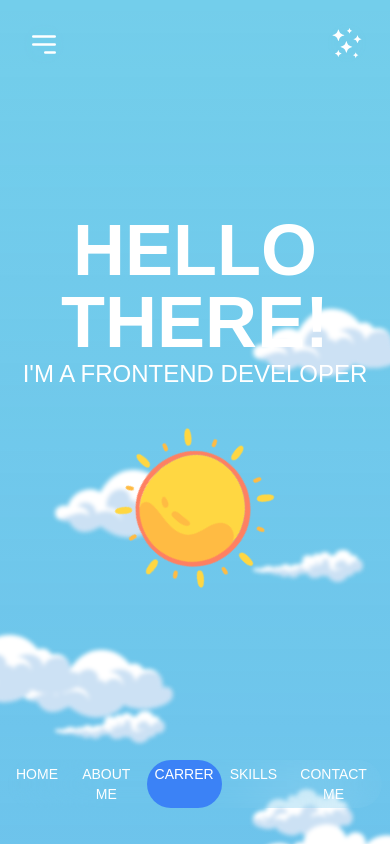
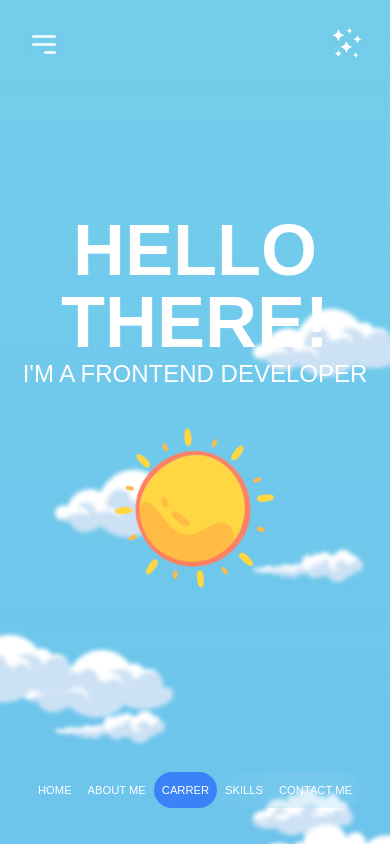
Before and after one commit to faezehrb/CreativeWorksInNextJs, a Next.js app: page / in a window 390 px wide. Shown: the top 844 px of the page. Built offline with nearby package versions, Linux system fonts and the light colour scheme; a web font is replaced by a local one.

Commit message:
Some Interface Edit

```diff
--- a/app/globals.css
+++ b/app/globals.css
@@ -38,7 +38,9 @@ body{
 .cloud-container {
   animation: moveCloud 120s linear infinite;
 }
-
+section{
+  overflow: hidden;
+}
 @keyframes moveCloud {
   0% {
     transform: translateX(-100%);
--- a/components/navbar/secNav.tsx
+++ b/components/navbar/secNav.tsx
@@ -3,6 +3,7 @@ import React from 'react'
 import { gsap } from 'gsap'
 import { useState, useEffect, useRef } from 'react';
 import ScrollToPlugin from 'gsap/ScrollToPlugin'
+import { useAppContext } from '../context';
 
 gsap.registerPlugin(ScrollToPlugin)
 
@@ -36,23 +37,23 @@ const handleSmoothScroll = (target: number) => {
       const section: any = document.getElementById(sectionId);
       section.scrollIntoView({ behavior: 'smooth' });
     };
-
+    const { nightMode } = useAppContext()
     return (
       <div className='fixed bottom-0 z-50 w-screen grid place-items-center justify-center items-center md:p-2'>
         <ul className='backdrop-blur-2xl rounded-full mb-7 flex justify-center'>
-          <li className={`text-white transform transition-all text-center pl-7 pr-7 pt-3 pb-3 text-lg md:pl-2 md:pr-2 md:pt-1 md:pb-1 cursor-pointer md:text-sm ${activeSection === 'firstSec' ? 'bg-blue-500 rounded-full' : ''}`} onClick={() => handleSmoothScroll('firstSec')}>
+          <li className={`text-white transform transition-all text-center pl-7 pr-7 pt-3 pb-3 text-lg md:pl-2 md:pr-2 md:pt-1 md:pb-1 cursor-pointer ${nightMode ? "md:text-[0.6rem]" : "md:text-[0.7rem]"} ${activeSection === 'firstSec' ? 'bg-blue-500 rounded-full' : ''}`} onClick={() => handleSmoothScroll('firstSec')}>
             HOME
           </li>
-          <li className={`text-white transform transition-all text-center pl-7 pr-7 pt-3 pb-3 text-lg md:pl-2 md:pr-2 md:pt-1 md:pb-1 cursor-pointer md:text-sm ${activeSection === 'secondSec' ? 'bg-blue-500 rounded-full' : ''}`} onClick={() => handleSmoothScroll('secondSec')}>
+          <li className={`text-white transform transition-all text-center pl-7 pr-7 pt-3 pb-3 text-lg md:pl-2 md:pr-2 md:pt-1 md:pb-1 cursor-pointer ${nightMode ? "md:text-[0.6rem]" : "md:text-[0.7rem]"} ${activeSection === 'secondSec' ? 'bg-blue-500 rounded-full' : ''}`} onClick={() => handleSmoothScroll('secondSec')}>
             ABOUT ME
           </li>
-          <li className={`text-white transform transition-all text-center pl-7 pr-7 pt-3 pb-3 text-lg md:pl-2 md:pr-2 md:pt-1 md:pb-1 cursor-pointer md:text-sm ${activeSection === 'thirdSec' ? 'bg-blue-500 rounded-full' : ''}`} onClick={() => handleSmoothScroll('thirdSec')}>
+          <li className={`text-white transform transition-all text-center pl-7 pr-7 pt-3 pb-3 text-lg md:pl-2 md:pr-2 md:pt-1 md:pb-1 cursor-pointer ${nightMode ? "md:text-[0.6rem]" : "md:text-[0.7rem]"} ${activeSection === 'thirdSec' ? 'bg-blue-500 rounded-full' : ''}`} onClick={() => handleSmoothScroll('thirdSec')}>
             CARRER
           </li>
-          <li className={`text-white transform transition-all text-center pl-7 pr-7 pt-3 pb-3 text-lg md:pl-2 md:pr-2 md:pt-1 md:pb-1 cursor-pointer md:text-sm ${activeSection === 'forthSec' ? 'bg-blue-500 rounded-full' : ''}`} onClick={() => handleSmoothScroll('forthSec')}>
+          <li className={`text-white transform transition-all text-center pl-7 pr-7 pt-3 pb-3 text-lg md:pl-2 md:pr-2 md:pt-1 md:pb-1 cursor-pointer ${nightMode ? "md:text-[0.6rem]" : "md:text-[0.7rem]"} ${activeSection === 'forthSec' ? 'bg-blue-500 rounded-full' : ''}`} onClick={() => handleSmoothScroll('forthSec')}>
             SKILLS
           </li>
-          <li className={`text-white transform transition-all text-center pl-7 pr-7 pt-3 pb-3 text-lg md:pl-2 md:pr-2 md:pt-1 md:pb-1 cursor-pointer md:text-sm ${activeSection === 'fifthSec' ? 'bg-blue-500 rounded-full' : ''}`} onClick={() => handleSmoothScroll('fifthSec')}>
+          <li className={`text-white transform transition-all text-center pl-7 pr-7 pt-3 pb-3 text-lg md:pl-2 md:pr-2 md:pt-1 md:pb-1 cursor-pointer ${nightMode ? "md:text-[0.6rem]" : "md:text-[0.7rem]"} ${activeSection === 'fifthSec' ? 'bg-blue-500 rounded-full' : ''}`} onClick={() => handleSmoothScroll('fifthSec')}>
             CONTACT ME
           </li>
         </ul>
--- a/components/sections/skills.tsx
+++ b/components/sections/skills.tsx
@@ -28,15 +28,7 @@ const Skills = () => {
     <>
     <div className="container mx-auto px-52 lg:px-20 md:px-10 content-center min-h-screen bokeh relative">
          <div className="grid grid-cols-6 gap-16 lg:grid-cols-4 lg:gap-8 md:grid-cols-3 md:gap-4 backdrop-blur-md p-10 justify-items-center foreground-layer z-3 transition-opacity durati">
-               <div className="w-22 h-22 rounded-full">
-                  <Image
-                     src="/img/logo/github.png"
-                     width={100}
-                     height={100}
-                     alt="Picture of the author"
 
-                  />
-               </div>
                <div className="w-22 h-22 rounded-full]">
                   <Image
                      src="/img/logo/github.png"
@@ -54,6 +46,15 @@ const Skills = () => {
                         alt="Picture of the author"
 
                      />
+               </div>
+               <div className="w-22 h-22 rounded-full">
+                  <Image
+                     src="/img/logo/next.png"
+                     width={95}
+                     height={95}
+                     alt="Picture of the author"
+
+                  />
                </div>
                <div className="w-22 h-22 rounded-full]">
                   <Image
--- a/package.json
+++ b/package.json
@@ -10,6 +10,7 @@
   },
   "dependencies": {
     "@gsap/react": "^2.1.0",
+    "@liara/cli": "^5.8.1",
     "@types/gsap": "^3.0.0",
     "axios": "^1.6.8",
     "gsap": "^3.12.5",
```
Also changed, not shown: public/img/logo/next.png (added), 1 other file (tests, documents, lock files or other folders).
